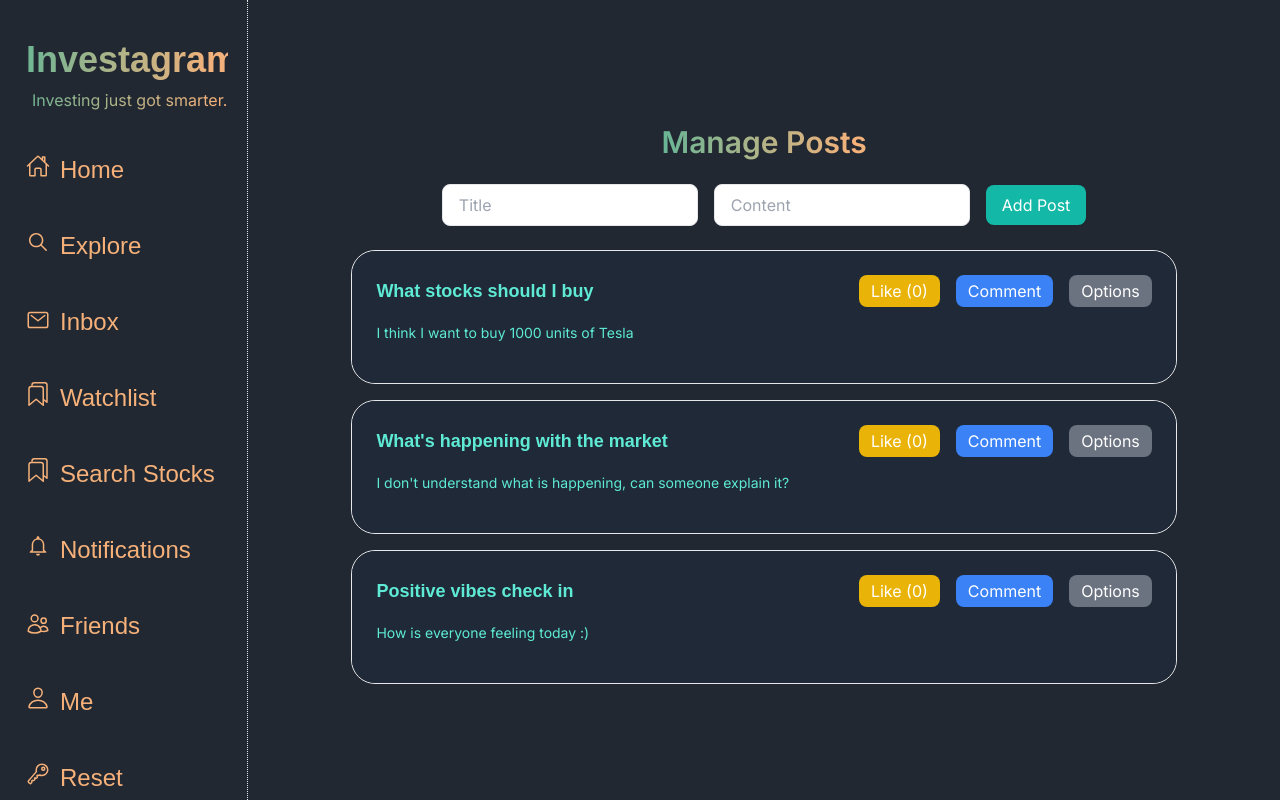
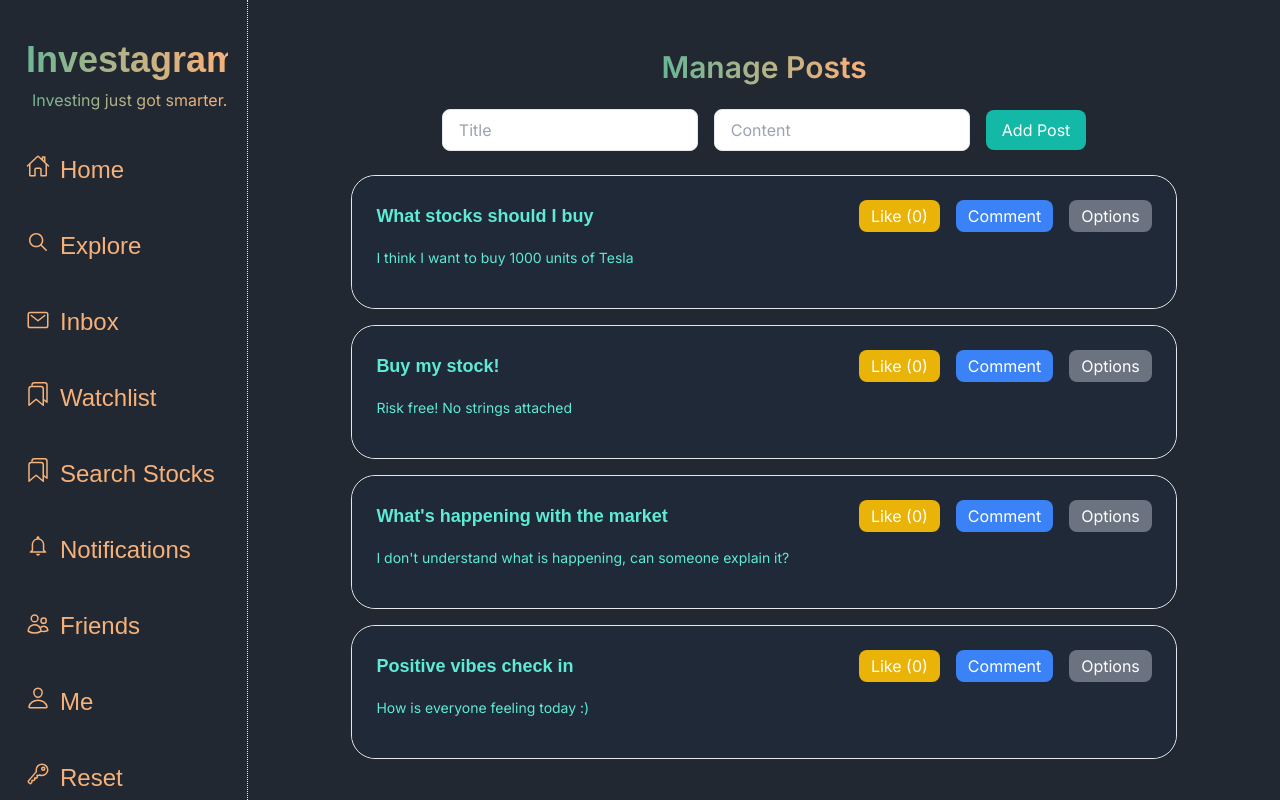
Before and after one commit to tgondil/Investagram, a Next.js app in the folder my-app/: page /posts in a window 1280 px wide. Built offline with nearby package versions, Linux system fonts and the light colour scheme.

Commit message:
Update page.jsx
Streamlined the options and report post and user buttons, and added functionality to delete the post if it was reported too many times

```diff
--- a/my-app/src/app/posts/page.jsx
+++ b/my-app/src/app/posts/page.jsx
@@ -6,9 +6,10 @@ import { LuPencil } from "react-icons/lu";
 export default function PostManagementPage({ currentUser }) {
   const [posts, setPosts] = useState([
     // Initial posts data
-    { id: 1, title: "What stocks should I buy", content: "I think I want to buy 1000 units of Tesla", createdBy: "user1", likes: 0, likedBy: [], comments: [], timestamp: Date.now() },
-    { id: 2, title: "What's happening with the market", content: "I don't understand what is happening, can someone explain it?", createdBy: "user2", likes: 0, likedBy: [], comments: [], timestamp: Date.now() },
-    { id: 3, title: "Positive vibes check in", content: "How is everyone feeling today :)", createdBy: "user1", likes: 0, likedBy: [], comments: [], timestamp: Date.now() },
+    { id: 1, title: "What stocks should I buy", content: "I think I want to buy 1000 units of Tesla", createdBy: "user1", likes: 0, likedBy: [], comments: [], timestamp: Date.now(), reports: 0 },
+    { id: 2, title: "Buy my stock!", content: "Risk free! No strings attached", createdBy: "user2", likes: 0, likedBy: [], comments: [], timestamp: Date.now(), reports: 0 },
+    { id: 3, title: "What's happening with the market", content: "I don't understand what is happening, can someone explain it?", createdBy: "user2", likes: 0, likedBy: [], comments: [], timestamp: Date.now(), reports: 0 },
+    { id: 4, title: "Positive vibes check in", content: "How is everyone feeling today :)", createdBy: "user1", likes: 0, likedBy: [], comments: [], timestamp: Date.now(), reports: 0 },
   ]);
 
   const [newPost, setNewPost] = useState({ title: "", content: "" });
@@ -26,7 +27,7 @@ export default function PostManagementPage({ currentUser }) {
     // Logic to add a new post
     const id = posts.length + 1;
     const timestamp = Date.now(); // Get current timestamp
-    setPosts([{ id, ...newPost, createdBy: currentUser, likes: 0, likedBy: [], comments: [], timestamp }, ...posts]);
+    setPosts([{ id, ...newPost, createdBy: currentUser, likes: 0, likedBy: [], comments: [], timestamp, reports: 0 }, ...posts]);
     setNewPost({ title: "", content: "" }); // Clear input fields after adding
   };
 
@@ -141,10 +142,17 @@ export default function PostManagementPage({ currentUser }) {
   const handleReportPost = (id) => {
     setPosts(prevPosts => prevPosts.map(post => {
       if (post.id === id) {
-        return { ...post, flagged: true };
+        // Increment the reports count for the post
+        const updatedPost = { ...post, reports: post.reports + 1 };
+        // Check if the post has been reported 5 times
+        if (updatedPost.reports >= 5) {
+          // If reported 5 times, remove the post
+          return null;
+        }
+        return updatedPost;
       }
       return post;
-    }));
+    }).filter(Boolean)); // Remove any null entries (posts with 5 or more reports)
     alert("Post has been reported as harmful.");
   };
 
@@ -202,7 +210,7 @@ export default function PostManagementPage({ currentUser }) {
                   <div
                     key={post.id}
                     className={`${
-                      post.flagged ? "border-red-500" : "hover:bg-gray-700"
+                      post.reports >= 1 ? "border-red-500" : "hover:bg-gray-700"
                     } border rounded-3xl mb-4 w-full text-teal-300 hover:shadow-2xl hover:text-tacao-300 transition duration-300`}
                   >
                     <div className="bg-gray-800 rounded-3xl w-full p-6">
```
